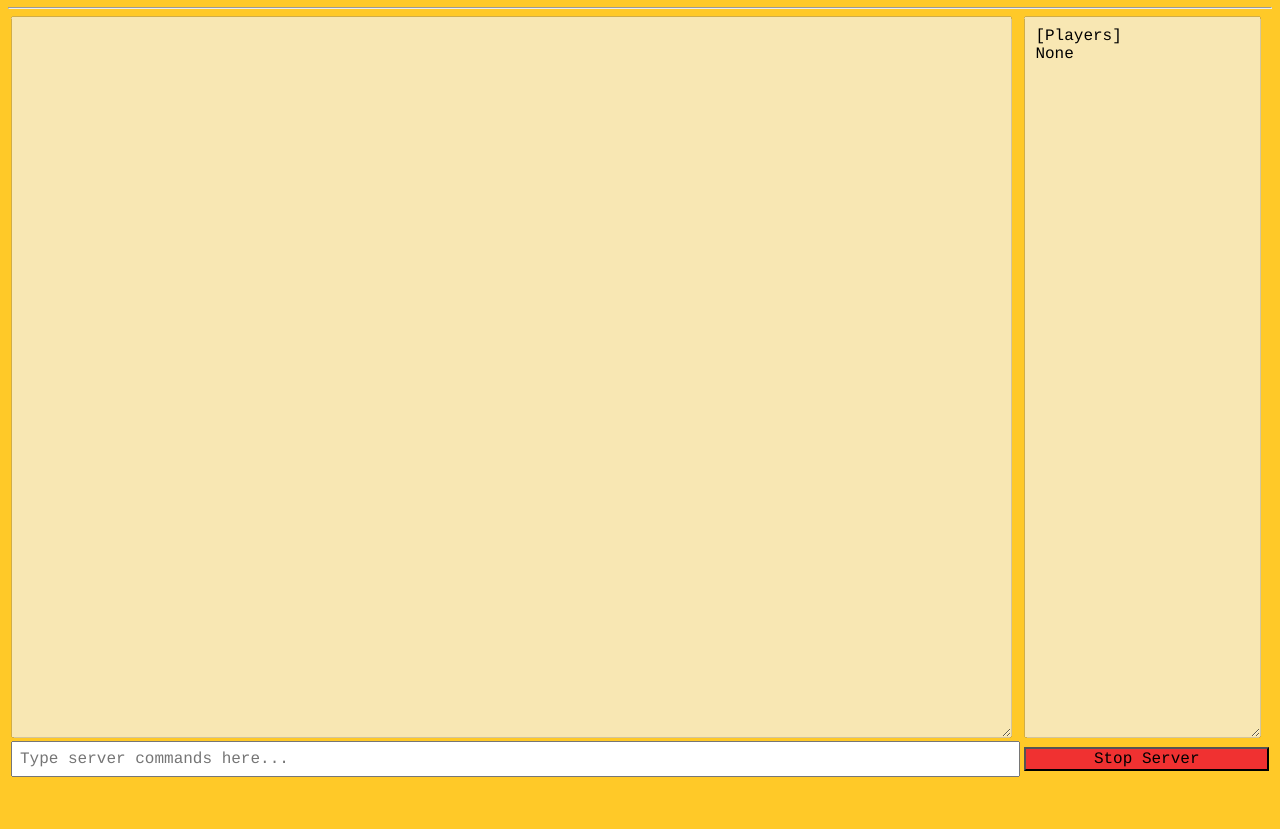
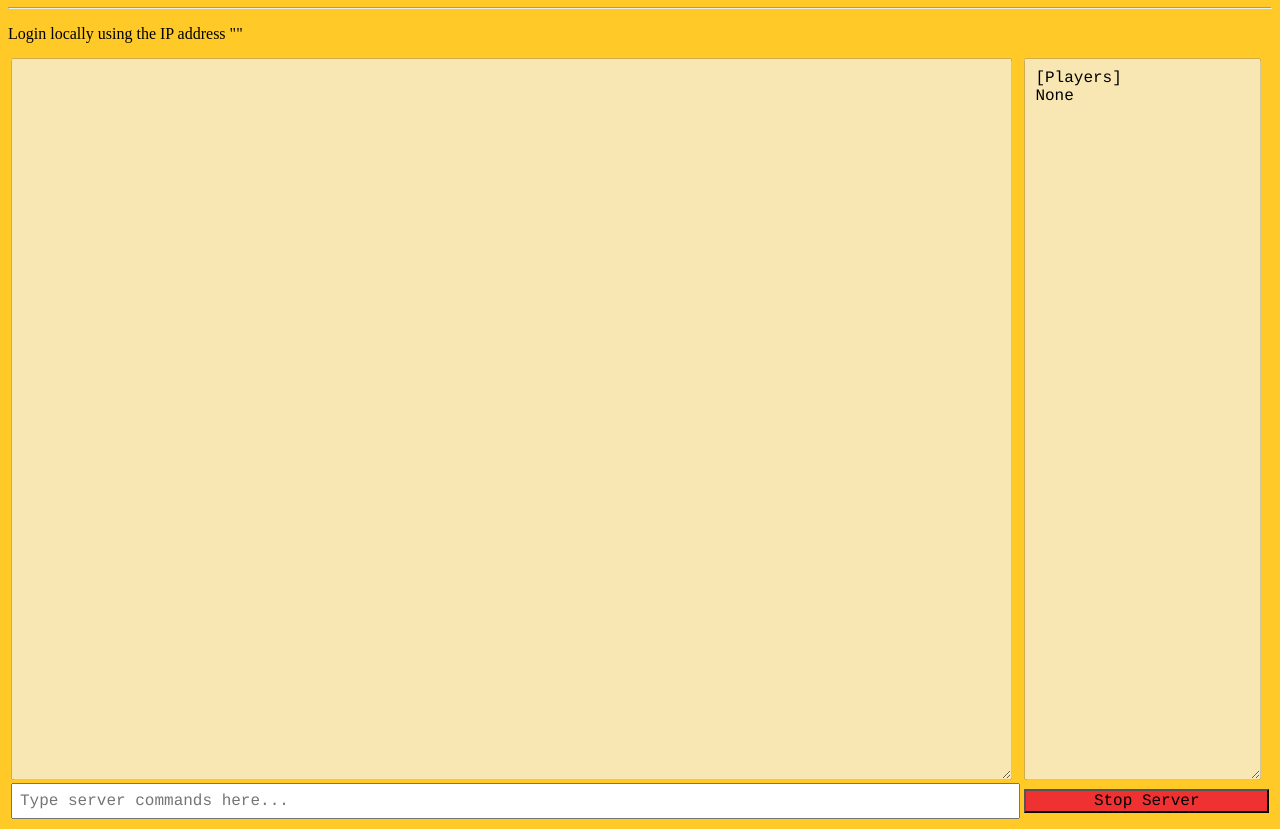
Before and after one commit to Simas2006/MCEasyServerv4, an Electron app: page static/run/index.html in a window 1280 px wide. Shown: the part 73-902 px from the top of the page. Before the commit the page ends 860 px from the top, so only its background shows below. Drawn offline with Linux system fonts and the light colour scheme; no server answers.

Commit message:
Add message about IP address

```diff
--- a/package.json
+++ b/package.json
@@ -9,6 +9,7 @@
   "author": "Simas Juknelis",
   "license": "MIT",
   "dependencies": {
-    "electron": "^2.0.5"
+    "electron": "^2.0.5",
+    "ip": "^1.1.5"
   }
 }
--- a/static/run/index.html
+++ b/static/run/index.html
@@ -9,6 +9,7 @@
 <body>
   <h1>MCEasyServer</h1>
   <hr />
+  <p id="local-text">sage</p>
   <table>
     <tr>
       <td id="server-log-container"><textarea id="server-log" disabled></textarea></td>
--- a/static/run/script.js
+++ b/static/run/script.js
@@ -1,17 +1,22 @@
 var fs = require("fs");
 var {exec} = require("child_process");
+var ip = require("ip");
 var proc;
 var playerList = [];
 var stopIntended = false;
 
+var port = 25565;
+var ramAlloc = 1;
+
 function startServer() {
+  document.getElementById("local-text").innerText = `Login locally using the IP address "${ip.address()}${port != 25565 ? ":" + port : ""}"`;
   document.getElementById("server-players").value = "[Players]\nNone";
   var logBox = document.getElementById("server-log");
   fs.readdir(`${__dirname}/../../server`,function(err,files) {
     if ( err ) throw err;
     files = files.filter(item => item.startsWith("spigot-") && item.endsWith(".jar"));
     if ( files.length <= 0 ) throw new Error("No usable JAR file");
-    proc = exec(`cd ${__dirname}/../../server && java -jar -Xms1G -Xmx1G ${files[0]}`,function(err,stdout,stderr) {
+    proc = exec(`cd ${__dirname}/../../server && java -jar -Xms${ramAlloc}G -Xmx${ramAlloc}G ${files[0]}`,function(err,stdout,stderr) {
       if ( err ) throw err;
     });
     proc.stdout.on("data",function(data) {
--- a/static/style.css
+++ b/static/style.css
@@ -50,3 +50,7 @@ td {
   width: 100%;
   height: 100%;
 }
+#local-text {
+  padding-top: 0px;
+  padding-bottom: 0px;
+}
```
